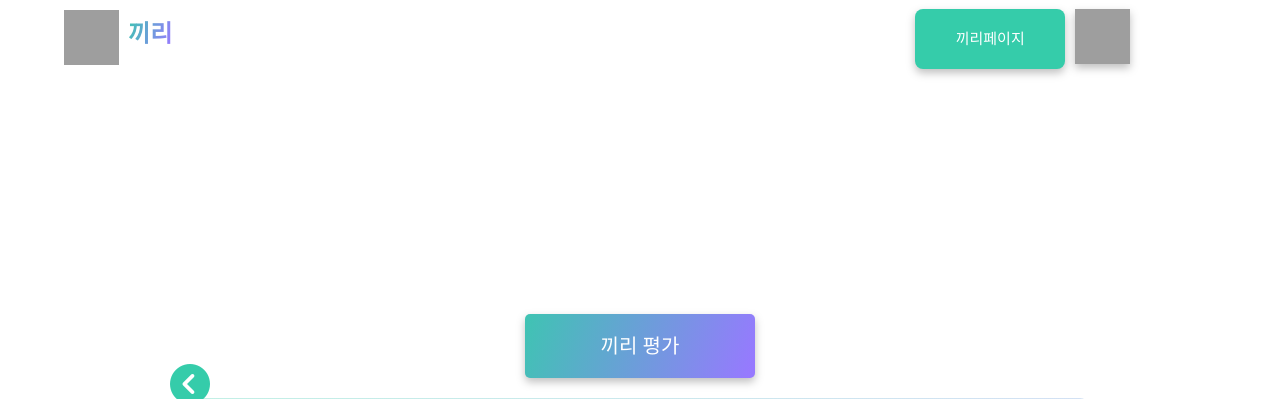
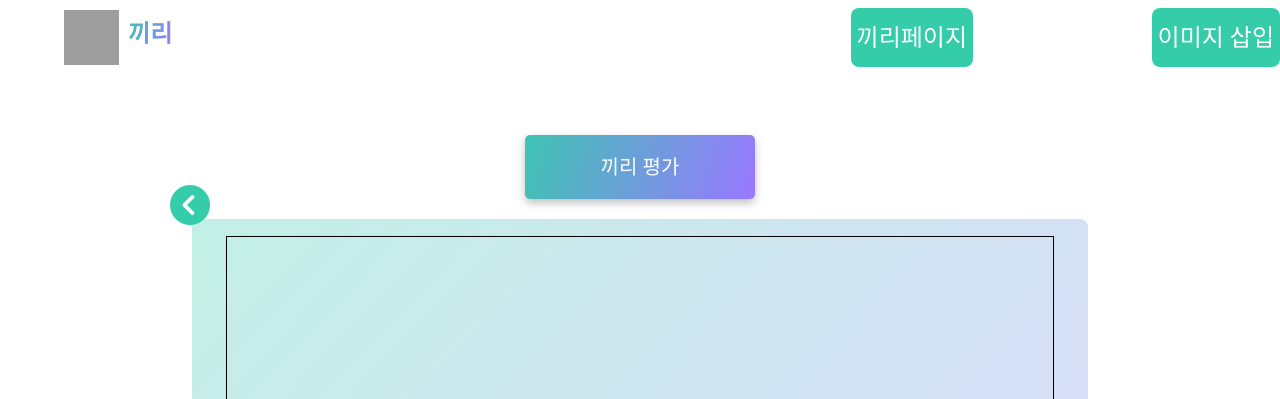
Before and after one commit to pump9918/simba6, a Django app: page /users/measure/3/ in a window 1280 px wide. Shown: the top 399 px of the page. Run offline with Django 4.2, Linux system fonts and the light colour scheme; data comes from the database, SQL or seed files in the repository; both versions use the stored data as it was after the commit; data that the repository does not hold is empty; some libraries are stand-ins or nearby versions; grey boxes are pictures that could not be loaded.

Commit message:
F/feat: nav 수정

```diff
--- a/ggiri_pj/static/css/project.css
+++ b/ggiri_pj/static/css/project.css
@@ -1,6 +1,3 @@
-/* css파일들을 관리하는 곳입니다*/
-/*여기서부터 footer*/
-
 .footer {
   /*하단 회색 박스*/
   width: 100%;
@@ -35,6 +32,7 @@
 }
 
 /*여기서부터 navbar*/
+/*끼리페이지 드롭박스1*/
 .navbar {
   display: flex;
   padding-left: 5%;
@@ -46,130 +44,116 @@
   align-items: center;
 }
 
-
-/*겉에 큰 부분 */
-
-.navbar .button1_left ul{
-  margin-top: 10px;
-  width:150px;
+.dropdown1 {
+  position: relative;
+  display: inline-block;
+}
+.dropdown-button1 {
+  border: none;
+  border-radius: 8px;
+  background: var(--box-color-3, #35ccaa);
+  height: 59px;
+  flex-shrink: 0;
+  width: 100%;
+  color: #fff;
+  text-align: center;
+  font-size: 24px;
+  font-family: Noto Sans KR;
+  font-weight: 500;
+  line-height: 24px;
+}
+.dropdown-content1 {
+  display: none;
+  position: absolute;
+  border-radius: 20px;
+  background: var(--2, linear-gradient(180deg, #35ccaa 0%, #48cace 100%));
+  box-shadow: 0px 4px 4px 0px rgba(0, 0, 0, 0.25);
+  width: 100%;
   height: 150px;
-  list-style: none;
-
-  display:flex;
-  justify-content: center;
+  flex-shrink: 0;
+}
+.dropdown-content1 a {
+  border-radius: 20px;
+  background: #fff;
+  color: black;
+  text-decoration: none;
+  color: #000;
+  font-size: 24px;
+  font-family: Noto Sans KR;
+  font-weight: 500;
+  line-height: 24px;
   align-items: center;
-  flex-direction: column;
-
-
-  border-radius: 10px;
-  opacity: 0;
-  pointer-events: none;
-  transform: translateY(-10px);
-  transition: all 0.4s ease;
-
+  text-align: center;
+}
+.dropdown1:hover .dropdown-content1 {
+  display: block;
+}
+.dropdown-content1 a:hover {
+  border: 2px solid #9779ff;
+  align-items: center;
+  text-align: center;
+}
+.dropdown1:hover .dropdown-content1 {
+  display: block;
+}
+.dropdown1:hover .dropdown-button1 {
+}
+/*이미지삽입 드롭박스*/
+.dropdown2 {
+  position: relative;
+  display: inline-block;
+}
+.dropdown-button2 {
+  border: none;
+  border-radius: 8px;
+  background: var(--box-color-3, #35ccaa);
+  height: 59px;
+  flex-shrink: 0;
+  width: 100%;
+  color: #fff;
+  text-align: center;
+  font-size: 24px;
+  font-family: Noto Sans KR;
+  font-weight: 500;
+  line-height: 24px;
+}
+.dropdown-content2 {
+  display: none;
+  position: absolute;
+  border-radius: 20px;
+  background: var(--2, linear-gradient(180deg, #35ccaa 0%, #48cace 100%));
+  box-shadow: 0px 4px 4px 0px rgba(0, 0, 0, 0.25);
+  width: 100%;
+  height: 150px;
+  flex-shrink: 0;
+}
+.dropdown-content2 a {
+  border-radius: 20px;
+  background: #fff;
+  color: black;
+  text-decoration: none;
+  color: #000;
+  font-size: 24px;
+  font-family: Noto Sans KR;
+  font-weight: 500;
+  line-height: 24px;
+  align-items: center;
+  text-align: center;
+}
+.dropdown2:hover .dropdown-content2 {
+  display: block;
+}
+.dropdown-content2 a:hover {
+  border: 2px solid #9779ff;
+  align-items: center;
+  text-align: center;
+}
+.dropdown2:hover .dropdown-content2 {
+  display: block;
+}
+.dropdown2:hover .dropdown-button2 {
 }
 
-.navbar .button1_left ul li{
-  background-color:#35CCAA;
-  width:130%;
-  height: 100%;
-  display:flex;
-  justify-content: center;
-  align-items: center;
-  flex-direction: column;
-
-
-}
-
-.navbar .button1_left ul li a{
-  display:flex;
-  justify-content: center;
-  align-items: center;
-  background-color: white;
-  width:80%;
-  height: 80%;
-  border-radius: 10px;
-}
-
-
-.navbar .button1_right ul{
-  margin-top: 10px;
-  width:150px;
-  height: 150px;
-  list-style: none;
-
-  display:flex;
-  justify-content: center;
-  align-items: center;
-  flex-direction: column;
-
-  border-radius: 10px;
-  opacity: 0;
-  pointer-events: none;
-  transform: translateY(-10px);
-  transition: all 0.4s ease;
-
-  border:1px transparent;
-}
-
-.navbar .button1_right ul li{
-  background-color:#35CCAA;
-  width:130%;
-  height: 100%;
-  display:flex;
-  justify-content: center;
-  align-items: center;
-  flex-direction: column;
-
-
-}
-.navbar .button1_right ul li a{
-  display: flex;
-  justify-content: center;
-  align-items: center;
-  background-color: white;
-  width: 80%;
-  height: 80%;
-  border-radius: 8px;
-}
-
-
-
-.navbar .button1_left li:hover,
-.navbar .button1_right li:hover{
-    background-color: #35CCAA;
-
-
-}
-
-
-
-
-.navbar .button1_left button:focus + ul{
-  opacity: 1;
-  pointer-events: all;
-  transform: translateY(0px);
-}
-.navbar .button1_right button:focus + ul{
-  opacity: 1;
-  pointer-events: all;
-  transform: translateY(0px);
-
-}
-
-
-.navbar  a{
-  text-decoration: none;
-  color:black;
-}
-
-
-
-
-
-.navbar .button0{
-  margin-top: -180px;
-}
 .navbar .button0 img {
   /*네비바 끼리 로고*/
   display: flex;
@@ -193,65 +177,3 @@
   text-fill-color: transparent;
   margin-left: 1.5%;
 }
-.button1 {
-  width: 25%;
-  display: flex;
-  justify-content: space-between;
-  align-items: center;
-  margin-right: 5%;
-
-}
-
-
-.button1_left{
-}
-
-.button1_right{
-
-}
-
-
-
-.navbar .button1 .button1_left button {
-  /*끼리페이지 버튼*/
-  filter: drop-shadow(0px 4px 4px rgba(0, 0, 0, 0.25));
-  background: #35ccaa;
-  border-radius: 8px;
-  font-family: "Noto Sans KR";
-  font-style: normal;
-  font-weight: 500;
-  font-size: 15px;
-  line-height: 24px;
-  padding: 0% 10%;
-  /* or 100% */
-
-  display: flex;
-  align-items: center;
-  justify-content: center;
-  color: #ffffff;
-  text-decoration: none;
-  width:150px;
-  height: 60px;
-}
-
-.navbar .button1 .button1_right button{
-  background-color: white;
-}
-
-
-
-
-.navbar .button1 img {
-  /*개인 프로필 사진*/
-  filter: drop-shadow(0px 4px 4px rgba(0, 0, 0, 0.25));
-  border: 1px solid linear-gradient(109.12deg, #35ccaa -10.9%, #9779ff 98.02%);
-  display: flex;
-  width: 55px;
-  height: 55px;
-}
-
-
-.navbar button{
-  border:1px transparent;
-
-}
--- a/ggiri_pj/templates/shared/_navbar.html
+++ b/ggiri_pj/templates/shared/_navbar.html
@@ -2,34 +2,32 @@
 
 <div class="navbar">
   <section class="button0">
-    <a class="link1" href="{% url 'main:mainpage' %}"><img src="{% static 'images/끼리로고.png' %}" /></a>
+    <a class="link1" href="{% url 'main:mainpage' %}"
+      ><img src="{% static 'images/끼리로고.png' %}"
+    /></a>
     <h1>끼리</h1>
   </section>
+  <!-- 아래는 로그인 이후에 뜨게 해주세용 -->
   {% if user.is_authenticated %}
-    <section class="button1">
-      <div class="button1_left">
-        <button class="link1" href="#">끼리페이지</button>
-        <ul>
-          <li><a href="{% url 'main:mainpage' %}"><strong>팀원 지원</strong></a></li>
-          <li><a href="{% url 'main:maketeam1' %}"><strong>팀플 생성</strong></a></li>
-        </ul>
-      </div>
-      <div class="button1_right">
-        <button><img src="{% static 'images/끼리로고.png' %}" /></button>
-        <ul>
-          <li><a href="#"><strong>{{ user.profile.nickname }}</strong></a></li>
-          <li><a href="{% url 'users:mypage' user.id %}"><strong>마이페이지</strong></a></li>
-          <li><a href="{% url 'users:measure' user.id %}"><strong>끼리 평가</strong></a></li>
-          <li><a href="{% url 'accounts:logout' %}"><strong>로그아웃</strong></a></li>
-        </ul>
-      </div>
-    </section>
+  <div class="dropdown1">
+    <button class="dropdown-button1">끼리페이지</button>
+    <div class="dropdown-content1">
+      <a href="{% url 'main:mainpage' %}">팀플 지원</a>
+      <a href="{% url 'main:maketeam1' %}">팀플 생성</a>
+    </div>
+  </div>
+  <div class="dropdown2">
+    <button class="dropdown-button2">이미지 삽입</button>
+    <div class="dropdown-content2">
+      <a href="{% url 'users:profile' user.id %}">주녕</a>
+      <a href="{% url 'users:mypage' user.id %}">마이페이지</a>
+      <a href="{% url 'users:measure' user.id %}">끼리 평가</a>
+
+    </div>
+  </div>
+  </div>
   {% endif %}
 </div>
-
-
-
-
 
 <!--
 <div class="navbar">
```
Also changed, not shown: db.sqlite3.
